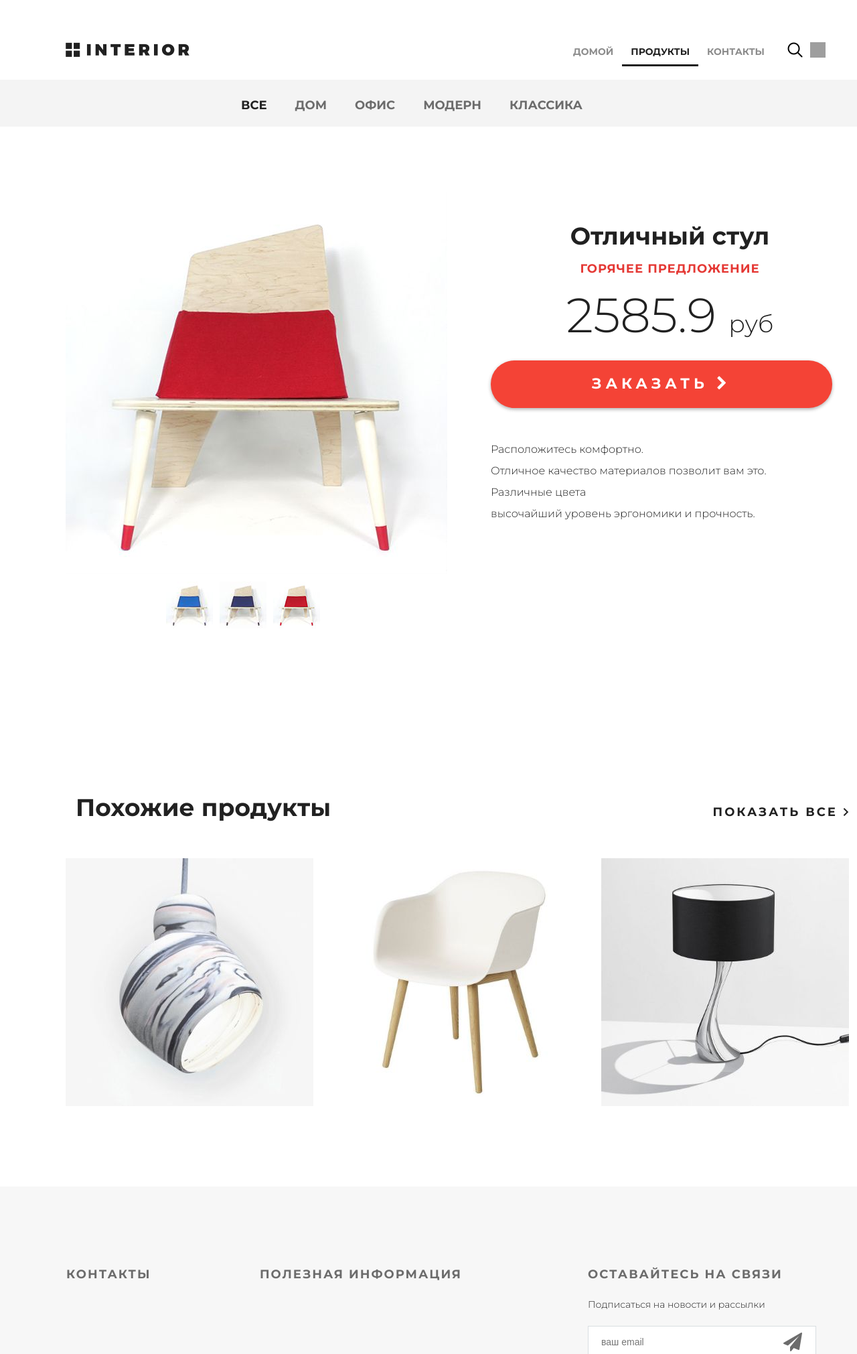
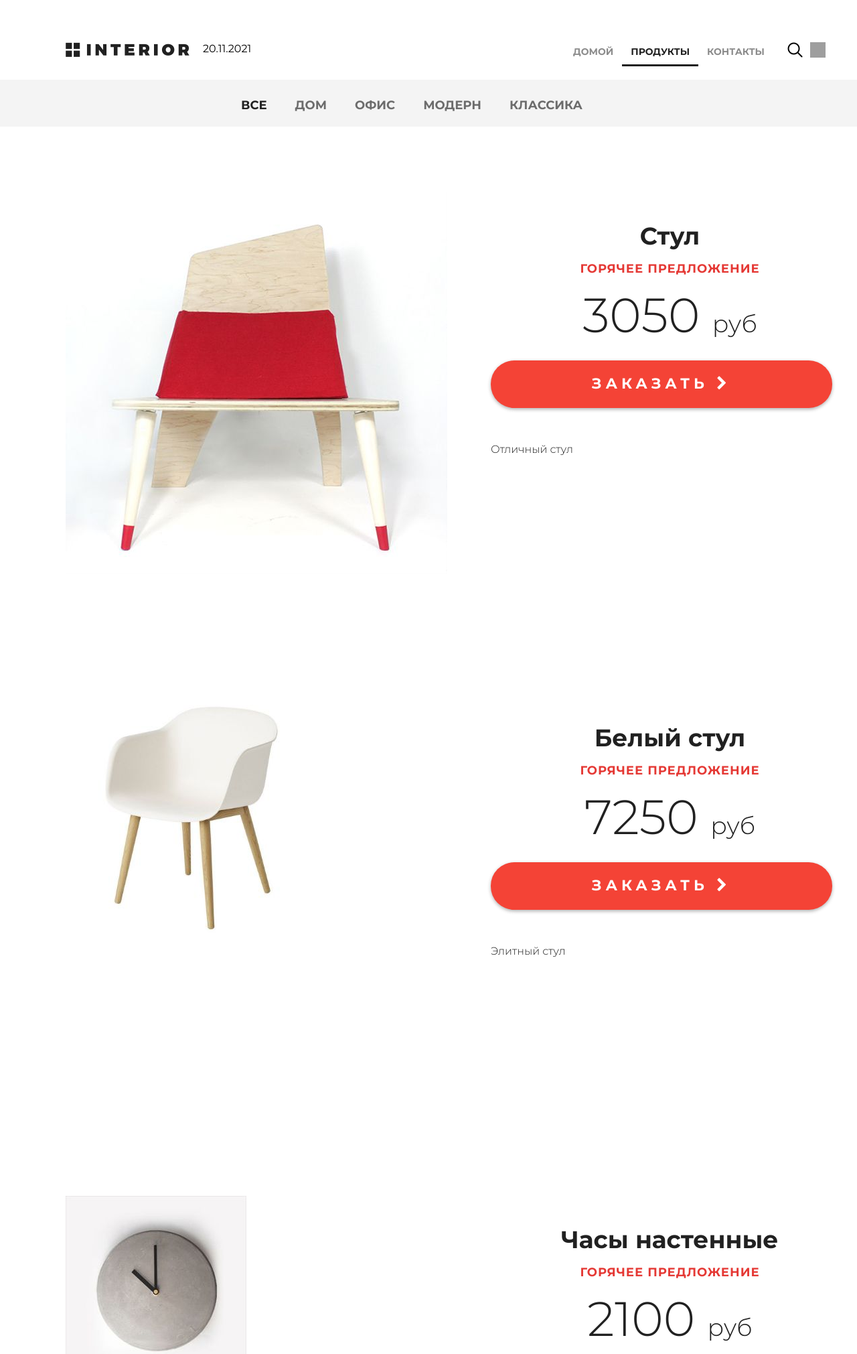
Before and after one commit to Tititun/geekshop, a Django app: page /products/ in a window 1280 px wide; the page is wider, and only the part inside the window is pictured. Shown: the top 2021 px of that part at 67% size. Run offline with Django 3.2, Linux system fonts and the light colour scheme; grey boxes are pictures that could not be loaded.

Commit message:
Домашнее задание, урок 2, Мосин Д.О.

```diff
--- a/geekshop/urls.py
+++ b/geekshop/urls.py
@@ -19,6 +19,6 @@ from mainapp.views import index, products
 
 urlpatterns = [
     path('admin/', admin.site.urls),
-    path('', index, name='name'),
+    path('', index, name='main'),
     path('products/', products, name='products'),
 ]
--- /dev/null
+++ b/mainapp/templates/mainapp/base.html
@@ -0,0 +1,43 @@
+{% load static %}
+<!DOCTYPE html>
+<html>
+<head>
+	<meta charset="utf-8">
+	<title>{{ title|title }}</title>
+	<link rel="stylesheet" type="text/css" href="{% static "style.css" %}">
+	<link rel="stylesheet" href="{%  static '/fonts/font-awesome/css/font-awesome.css' %}">
+</head>
+
+<body>
+
+    {% block content %}
+    {% endblock %}
+
+    <div class="footer">
+        <div class="clearfix">
+            <div class="text-footer">
+                <h3>контакты</h3>
+            </div>
+            <div class="text-footer">
+                <h3>полезная информация</h3>
+            </div>
+            <div class="text-footer clearfix">
+                <h3>Оставайтесь на связи</h3>
+                <p>Подписаться на новости и рассылки</p>
+                <form>
+                    <input type="email" name="email" placeholder="ваш email">
+                    <a href="#"><i class="fa fa-paper-plane fa-2x" aria-hidden="true"></i></a>
+                </form>
+            </div>
+        </div>
+        <p class="small">&copy; GB 2017</p>
+        <div class="social">
+            <a href="#" class="social1"></a>
+            <a href="#" class="social2"></a>
+            <a href="#" class="social3"></a>
+            <a href="#" class="social4"></a>
+        </div>
+        <p class="small">Положения &amp; Условия  /  Конфиденциальность &amp; Cookies</p>
+    </div>
+    </body>
+</html>
--- /dev/null
+++ b/mainapp/templates/mainapp/products.html
@@ -0,0 +1,94 @@
+{% extends 'mainapp/base.html' %}
+{% load static %}
+
+{% block content %}
+
+<div class="container">
+    <div class="hero-white">
+        <div class="header clearfix">
+            <a href="{% url 'main' %}" class="logo"></a>
+            <div class="time">{% now "d.m.Y" %}</div>
+            <ul class="menu">
+                <li><a href="{% url 'main' %}">домой</a></li>
+                <li><a href="{% url 'products' %}" class="active">продукты</a></li>
+                <li><a href="">контакты</a></li>
+
+            </ul>
+            <a href="#" class="search"></a>
+            <a href="#" class="basket"></a>
+        </div>
+    </div>
+
+    <div class="details">
+        <div class="links clearfix">
+            <ul class="links-menu">
+                <li><a href="#" class="active">все</a></li>
+                <li><a href="#">дом</a></li>
+                <li><a href="#">офис</a></li>
+                <li><a href="#">модерн</a></li>
+                <li><a href="#">классика</a></li>
+            </ul>
+        </div>
+
+        {% for product in products %}
+
+            <div class="details-products">
+            <img src="{%  static "/img/"|add:product.image %}">
+                <div class="description">
+                    <h3 class="big-bold">{{ product.name }}</h3>
+                    <h3 class="red">горячее предложение</h3>
+                    <p class="price"> {{ product.price }} <span>руб</span></p>
+                    <a href="#" class="red-button">
+                        заказать <i class="fa fa-chevron-right" aria-hidden="true"></i>
+                    </a>
+                    <div class="description-text">
+                        <p>{{ product.description }}</p>
+                    </div>
+                </div>
+            </div>
+
+        {% endfor %}
+
+        <div class="related">
+            <div class="title clearfix">
+                <h2>Похожие продукты</h2>
+                <a class="explore" href="#">показать все <img src="{% static '/img/arrow.png' %}" alt=""></a>
+            </div>
+            <div class="related-products clearfix">
+                <div class="block">
+                    <a href="#"><img src="{% static '/img/product-11.jpg' %}" alt="">
+                        <div class="text">
+                            <img src="{% static '/img/icon-hover.png' %}" alt="img">
+                            <h4>Стул повышенного качества</h4>
+                            <p>Не оторваться. </p>
+                        </div>
+                    </a>
+                </div>
+                <div class="block">
+                    <a href="#"><img src="{% static 'img/product-21.jpg' %}" alt="">
+                        <div class="text">
+                            <img src="{% static '/img/icon-hover.png' %}" alt="img">
+                            <h4>Стул повышенного качества</h4>
+                            <p>Не оторваться. </p>
+                        </div>
+                    </a>
+                </div>
+                <div class="block">
+                    <a href="#"><img src="{% static 'img/product-31.jpg' %}" alt="">
+                        <div class="text">
+                            <img src="{% static 'img/icon-hover.png' %}" alt="img">
+                            <h4>Стул повышенного качества</h4>
+                            <p>Не оторваться. </p>
+                        </div>
+                    </a>
+                </div>
+
+            </div>
+        </div>
+    </div>
+
+    <div class="clr"></div>
+
+</div>
+
+{% endblock %}
--- a/mainapp/templates/products.html
+++ /dev/null
@@ -1,148 +0,0 @@
-<!DOCTYPE html>
-<html>
-<head>
-	<meta charset="utf-8">
-	<title>Каталог</title>
-	<link rel="stylesheet" href="/static/style.css">
-	<link rel="stylesheet" href="/static/fonts/font-awesome/css/font-awesome.css">
-</head>
-<body>
-	<div class="container">
-		<div class="hero-white">
-			<div class="header clearfix">
-				<a href="/" class="logo"></a>
-				<ul class="menu">
-					<li><a href="/">домой</a></li>
-					<li><a href="products" class="active">продукты</a></li>
-					<li><a href="contact">контакты</a></li>
-
-				</ul>
-				<a href="#" class="search"></a>
-                <a href="#" class="basket"></a>
-			</div>
-		</div>
-
-		<div class="details">
-			<div class="links clearfix">
-				<ul class="links-menu">
-					<li><a href="#" class="active">все</a></li>
-					<li><a href="#">дом</a></li>
-					<li><a href="#">офис</a></li>
-					<li><a href="#">модерн</a></li>
-					<li><a href="#">классика</a></li>
-				</ul>
-			</div>
-
-			<div class="details-products">
-				<div class="details-slider">
-					<div class="slider-product">
-						<img src="/static/img/slider1.jpg">
-					</div>
-					<div class="slider-control">
-						<div class="block">
-							<a href="#"><img src="/static/img/controll.jpg" alt="">
-								<div class="text"></div>
-							</a>
-						</div>
-						<div class="block">
-							<a href="#"><img src="/static/img/controll1.jpg" alt="">
-								<div class="text"></div>
-							</a>
-						</div>
-						<div class="block">
-							<a href="#"><img src="/static/img/controll2.jpg" alt="">
-								<div class="text"></div>
-							</a>
-						</div>
-					</div>
-				</div>
-
-				<div class="description">
-					<h3 class="big-bold">Отличный стул</h3>
-					<h3 class="red">горячее предложение</h3>
-					<p class="price"> 2585.9 <span>руб</span></p>
-					<a href="#" class="red-button">
-						заказать <i class="fa fa-chevron-right" aria-hidden="true"></i>
-					</a>
-					<div class="description-text">
-						<p>Расположитесь комфортно.</p>
-						<p>Отличное качество материалов
-						позволит вам это.</p>
-						<p>Различные цвета</p>
-						<p>высочайший уровень
-						эргономики и прочность.</p>
-					</div>
-				</div>
-			</div>
-
-			<div class="related">
-				<div class="title clearfix">
-					<h2>Похожие продукты</h2>
-					<a class="explore" href="#">показать все <img src="/static/img/arrow.png" alt=""></a>
-				</div>
-				<div class="related-products clearfix">
-					<div class="block">
-						<a href="#"><img src="/static/img/product-11.jpg" alt="">
-							<div class="text">
-								<img src="/static/img/icon-hover.png" alt="img">
-								<h4>Стул повышенного качества</h4>
-								<p>Не оторваться. </p>
-							</div>
-						</a>
-					</div>
-					<div class="block">
-						<a href="#"><img src="/static/img/product-21.jpg" alt="">
-							<div class="text">
-								<img src="/static/img/icon-hover.png" alt="img">
-								<h4>Стул повышенного качества</h4>
-								<p>Не оторваться. </p>
-							</div>
-						</a>
-					</div>
-					<div class="block">
-						<a href="#"><img src="/static/img/product-31.jpg" alt="">
-							<div class="text">
-								<img src="/static/img/icon-hover.png" alt="img">
-								<h4>Стул повышенного качества</h4>
-								<p>Не оторваться. </p>
-							</div>
-						</a>
-					</div>
-
-				</div>
-			</div>
-		</div>
-
-		<div class="clr"></div>
-
-	</div>
-
-	<div class="footer">
-        <div class="clearfix">
-            <div class="text-footer">
-                <h3>контакты</h3>
-            </div>
-            <div class="text-footer">
-                <h3>полезная информация</h3>
-            </div>
-            <div class="text-footer clearfix">
-                <h3>Оставайтесь на связи</h3>
-                <p>Подписаться на новости и рассылки</p>
-                <form>
-                    <input type="email" name="email" placeholder="ваш email">
-                    <a href="#"><i class="fa fa-paper-plane fa-2x" aria-hidden="true"></i></a>
-                </form>
-            </div>
-        </div>
-        <p class="small">&copy; GB 2017</p>
-        <div class="social">
-            <a href="#" class="social1"></a>
-            <a href="#" class="social2"></a>
-            <a href="#" class="social3"></a>
-            <a href="#" class="social4"></a>
-        </div>
-        <p class="small">Положения &amp; Условия  /  Конфиденциальность &amp; Cookies</p>
-    </div>
-
-</body>
-</html>
--- a/mainapp/views.py
+++ b/mainapp/views.py
@@ -4,8 +4,34 @@ from django.shortcuts import render
 
 
 def index(request):
-    return render(request, 'index.html')
+    context = {
+        'title': 'главная'
+    }
+    return render(request, 'mainapp/index.html', context)
 
 
 def products(request):
-    return render(request, 'products.html')
+    context = {
+        'title': 'товары',
+        'products': [
+            {
+            'name': 'Стул',
+            'image': 'chair_1.jpg',
+            'description': 'Отличный стул',
+            'price': 3050
+            },
+            {
+                'name': 'Белый стул',
+                'image': 'product-21.jpg',
+                'description': 'Элитный стул',
+                'price': 7250
+            },
+            {
+                'name': 'Часы настенные',
+                'image': 'product-4-sm.jpg',
+                'description': 'Очень красивые',
+                'price': 2100
+            },
+        ]
+    }
+    return render(request, 'mainapp/products.html', context)
--- a/static/style.css
+++ b/static/style.css
@@ -36,6 +36,15 @@ html, body {
 	width: 185px;
 	height: 22px;
 	float: left;
+}
+
+.time {
+	padding-top: 63px;
+	padding-left: 20px;
+	width: 185px;
+	height: 22px;
+	float: left;
+	display: block;
 }
 
 .menu {
```
Also changed, not shown: mainapp/templates/index.html (deleted, +0 -93 lines), mainapp/templates/mainapp/index.html (added, +61 -0 lines), static/img/chair_1.jpg (renamed from static/img/slider1.jpg).
